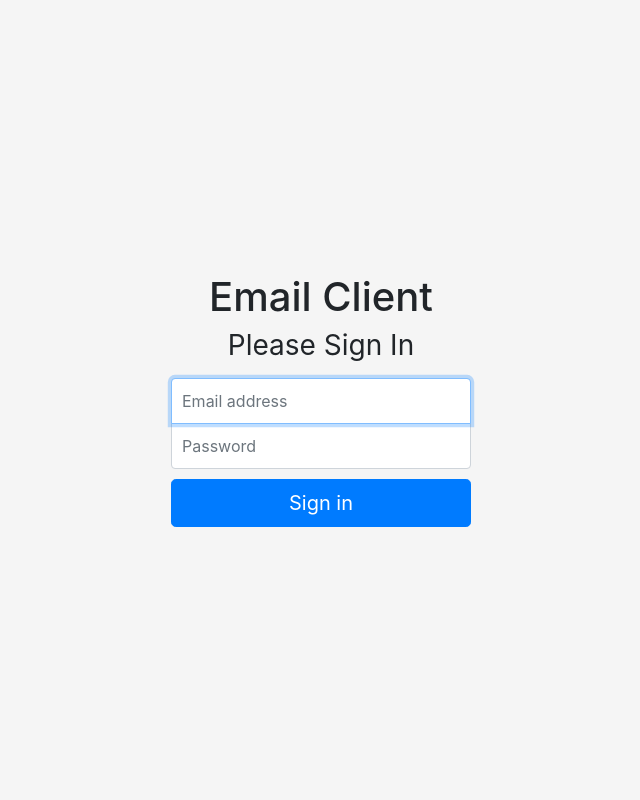
After one commit to Intro-to-SE-Lab-Fall-20/Group-2, a Flask app: template WebApp/templates/Login.html in a window 1280 px wide. The commit adds this page. Shown: the whole page, without its empty margins (319-959 px from the left). Run offline with Flask 2, Linux system fonts and the light colour scheme; the template is opened without the code that fills it, so the values that code supplies are empty; some libraries are stand-ins or nearby versions.

Commit message:
Add files via upload
Login HTML file and Inbox HTML file with relevant css stylesheet for prettyness.

```diff
--- /dev/null
+++ b/WebApp/templates/Login.html
@@ -0,0 +1,27 @@
+
+<!doctype html>
+<html lang="en">
+  <head>
+    <meta charset="utf-8">
+    <meta name="viewport" content="width=device-width, initial-scale=1, shrink-to-fit=no">
+
+    <title>Email Client</title>
+
+    <!-- Bootstrap core CSS -->
+    <link rel="stylesheet" href="https://stackpath.bootstrapcdn.com/bootstrap/4.5.2/css/bootstrap.min.css" integrity="sha384-JcKb8q3iqJ61gNV9KGb8thSsNjpSL0n8PARn9HuZOnIxN0hoP+VmmDGMN5t9UJ0Z" crossorigin="anonymous">
+
+    <link rel="stylesheet" href="styles.css">
+
+  </head>
+  <body class="text-center">
+    <form class="form-signin">
+      <h1>Email Client</h1>
+      <h1 class="h3 mb-3 font-weight-normal">Please Sign In</h1>
+      <label for="inputEmail" class="sr-only">Email Address</label>
+      <input type="email" id="inputEmail" class="form-control" placeholder="Email address" required autofocus>
+      <label for="inputPassword" class="sr-only">Password</label>
+      <input type="password" id="inputPassword" class="form-control" placeholder="Password" required>
+      <button class="btn btn-lg btn-primary btn-block" type="submit">Sign in</button>
+  </form>
+</body>
+</html>
--- /dev/null
+++ b/WebApp/templates/styles.css
@@ -0,0 +1,48 @@
+html,
+body {
+  height: 100%;
+}
+
+body {
+  display: -ms-flexbox;
+  display: flex;
+  -ms-flex-align: center;
+  align-items: center;
+  padding-top: 40px;
+  padding-bottom: 40px;
+  background-color: #f5f5f5;
+}
+
+.form-signin {
+  width: 100%;
+  max-width: 330px;
+  padding: 15px;
+  margin: auto;
+}
+.form-signin .checkbox {
+  font-weight: 400;
+}
+.form-signin .form-control {
+  position: relative;
+  box-sizing: border-box;
+  height: auto;
+  padding: 10px;
+  font-size: 16px;
+}
+.form-signin .form-control:focus {
+  z-index: 2;
+}
+.form-signin input[type="email"] {
+  margin-bottom: -1px;
+  border-bottom-right-radius: 0;
+  border-bottom-left-radius: 0;
+}
+.form-signin input[type="password"] {
+  margin-bottom: 10px;
+  border-top-left-radius: 0;
+  border-top-right-radius: 0;
+}
+
+.padding{
+
+}
```
Also changed, not shown: WebApp/templates/inbox.html (+53 -1 lines).
